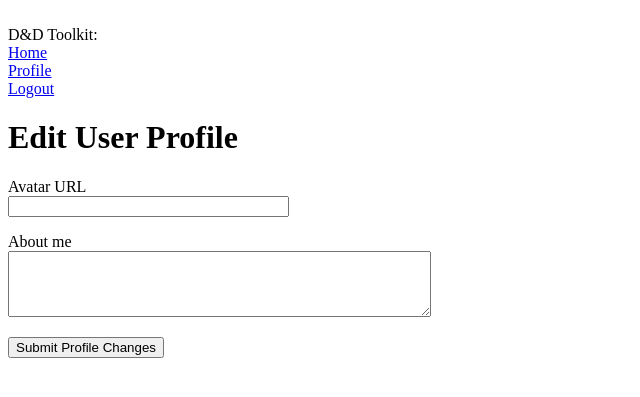
After one commit to shmcgrath/dnd-toolkit, a Flask app: page /edit_user in a window 1280 px wide. The commit adds this page. Shown: the top 397 px of the page, without its empty margins (0-640 px from the left). Run offline with Flask 2, Linux system fonts and the light colour scheme; the visitor is signed in with stand-in values (Sample User, id 1); data comes from the database, SQL or seed files in the repository; some libraries are stand-ins or nearby versions.

Commit message:
Add user profiles and avatars
End of Flask Mega Tutorial Ch. 6

```diff
--- a/app/forms.py
+++ b/app/forms.py
@@ -1,6 +1,6 @@
 from flask_wtf import FlaskForm
-from wtforms import StringField, PasswordField, BooleanField, SubmitField
-from wtforms.validators import DataRequired, ValidationError, Email, EqualTo
+from wtforms import StringField, PasswordField, BooleanField, SubmitField, TextAreaField
+from wtforms.validators import DataRequired, ValidationError, Email, EqualTo, Length
 from app.models import User
 
 class LoginForm(FlaskForm):
@@ -26,3 +26,8 @@ class RegistrationForm(FlaskForm):
         user = User.query.filter_by(email=email.data).first()
         if user is not None:
             raise ValidationError('Please user a different email address.')
+
+class EditUserForm(FlaskForm):
+    avatar = StringField('Avatar URL')
+    about_me = TextAreaField('About me', validators=[Length(min=0, max=255)])
+    submit = SubmitField('Submit Profile Changes')
--- a/app/models.py
+++ b/app/models.py
@@ -8,6 +8,9 @@ class User(UserMixin, db.Model):
     username = db.Column(db.String(64), index=True, unique=True)
     email = db.Column(db.String(128), index=True, unique=True)
     password_hash = db.Column(db.String(128))
+    avatar = db.Column(db.String(255))
+    about_me = db.Column(db.String(255))
+    last_seen = db.Column(db.DateTime, default=datetime.utcnow)
     player_characters = db.relationship('PlayerCharacter', backref='creator',
             lazy='dynamic')
 
--- a/app/routes.py
+++ b/app/routes.py
@@ -1,25 +1,26 @@
 from flask import render_template, flash, redirect, url_for, request
 from app import app, db
-from app.forms import LoginForm, RegistrationForm
+from app.forms import LoginForm, RegistrationForm, EditUserForm
 from flask_login import current_user, login_user, logout_user, login_required
 from app.models import User
 from werkzeug.urls import url_parse
+from datetime import datetime
 
 @app.route('/')
 @app.route('/index')
 @login_required
 def index():
-    chars = [
+    playerchars = [
         {
-            'owner': {'username': 'Mo'},
-            'body': 'Level 3 Monk'
+            'creator': {'username': 'Mo'},
+            'info': 'Level 3 Monk'
         },
         {
-            'owner': {'username': 'Jon'},
-            'body': 'Level 10 Cleric'
+            'creator': {'username': 'Jon'},
+            'info': 'Level 10 Cleric'
         }
     ]
-    return render_template('index.html', title='Home', chars=chars)
+    return render_template('index.html', title='Home', playerchars=playerchars)
 
 @app.route('/login', methods=['GET', 'POST'])
 def login():
@@ -56,3 +57,35 @@ def register():
         flash('Congratulations, you are now a registered user!')
         return redirect(url_for('login'))
     return render_template('register.html', title='Register', form=form)
+
+@app.route('/user/<username>')
+@login_required
+def user(username):
+    user = User.query.filter_by(username=username).first_or_404()
+    playerchars = [
+            {'creator': user, 'info': 'Level 3 Cleric'},
+            {'creator': user, 'info': 'Level 10 Monk'}
+    ]
+    return render_template('user.html', user=user, playerchars=playerchars,
+            title='Profile')
+
+@app.route('/edit_user', methods=['GET', 'POST'])
+@login_required
+def edit_user():
+    form = EditUserForm()
+    if form.validate_on_submit():
+        current_user.avatar = form.avatar.data
+        current_user.about_me = form.about_me.data
+        db.session.commit()
+        flash('You have changed your user profile.')
+        return redirect(url_for('user', username=current_user.username))
+    elif request.method == 'GET':
+        form.avatar.data = current_user.avatar
+        form.about_me.data = current_user.about_me
+    return render_template('edit_user.html', title='Edit Profile', form=form)
+
+@app.before_request
+def before_request():
+    if current_user.is_authenticated:
+        current_user.last_seen = datetime.utcnow()
+        db.session.commit()
--- /dev/null
+++ b/app/templates/_playercharacter.jinja2
@@ -0,0 +1,4 @@
+<tr>
+	<td><img src="{{ character.creator.avatar }}" alt="{{ character.creator.username }} avatar" /></td>
+	<td>{{ character.creator.username }} created: <b>{{ character.info }}</b></td>
+</tr>
--- a/app/templates/base.html
+++ b/app/templates/base.html
@@ -15,6 +15,12 @@
 		<link href="https://fonts.googleapis.com/css?family=Space+Mono|Work+Sans" rel="stylesheet">
 		<link rel="stylesheet" href="css/main.css">
 		<!-- Additional CSS -->
+		<style type="text/css">
+			img {
+				max-width: 100px;
+				height: auto;
+			}
+		</style>
 		<!-- Scripts -->
 		<script type="text/javascript" src="script/main.js"></script>
 		<!-- jQuery -->
@@ -30,6 +36,7 @@
 					{% if current_user.is_anonymous %}
 					<li><a href="{{ url_for('login') }}">Login</a></li>
 					{% else %}
+					<li><a href="{{ url_for('user', username=current_user.username) }}">Profile</a></li>
 					<li><a href="{{ url_for('logout') }}">Logout</a></li>
 					{% endif %}
 				</ul>
--- /dev/null
+++ b/app/templates/edit_user.html
@@ -0,0 +1,23 @@
+{% extends "base.html" %}
+
+{% block content %}
+	<h1>Edit User Profile</h1>
+	<form action="" method="post">
+		{{ form.hidden_tag() }}
+		<p>
+			{{ form.avatar.label}}<br>
+			{{ form.avatar(size=32) }}<br>
+			{% for error in form.avatar.errors %}
+			<span style="color: red;">[{{ error }}]</span>
+			{% endfor %}
+		</p>
+		<p>
+			{{ form.about_me.label}}<br>
+			{{ form.about_me(cols=50, rows=4) }}<br>
+			{% for error in form.about_me.errors %}
+			<span style="color: red;">[{{ error }}]</span>
+			{% endfor %}
+		</p>
+		<p>{{ form.submit() }}</p>
+	</form>
+{% endblock content %}
```
Also changed, not shown: app/templates/index.html (+14 -3 lines), app/templates/user.html (added, +29 -0 lines), migrations/versions/1710db3e9d96_add_user_avatar_url.py (added, +28 -0 lines), migrations/versions/791adce95708_new_fields_in_user_model.py (added, +30 -0 lines).
